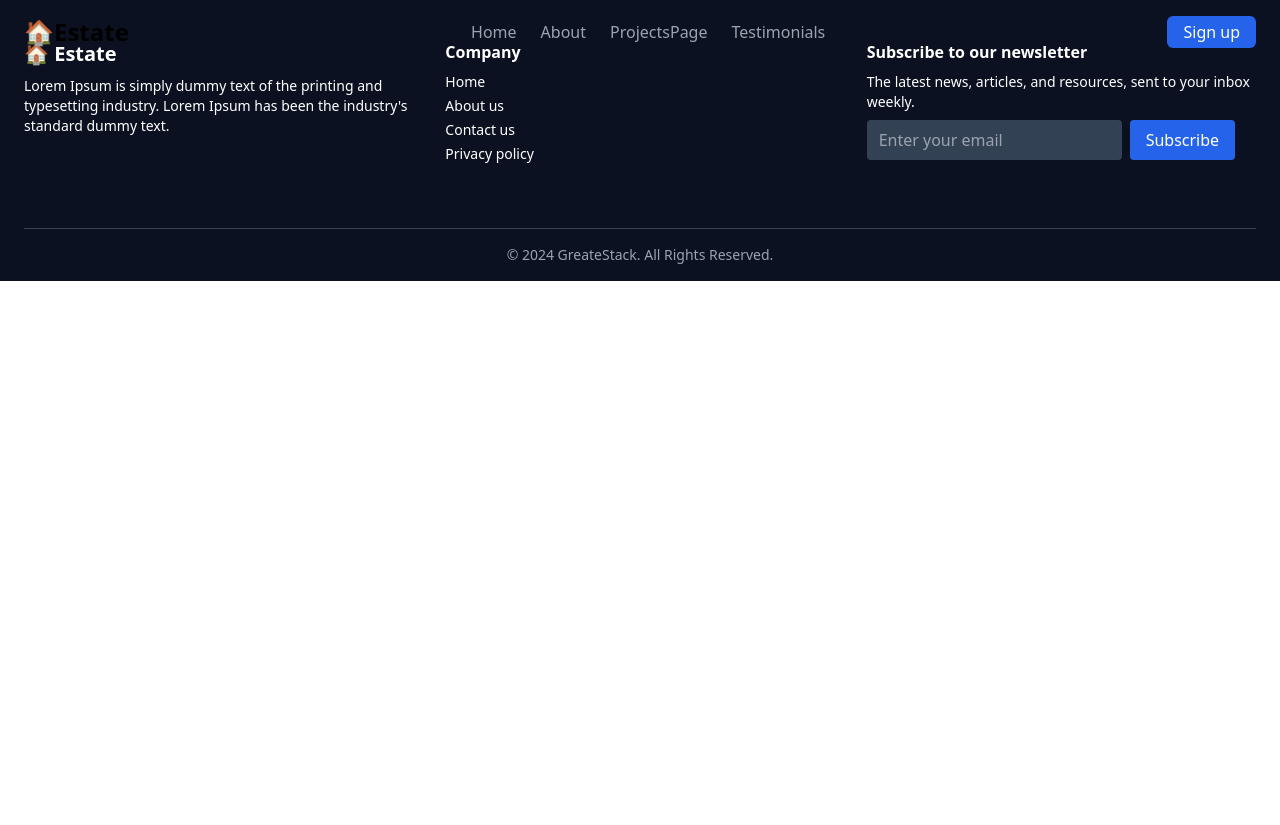
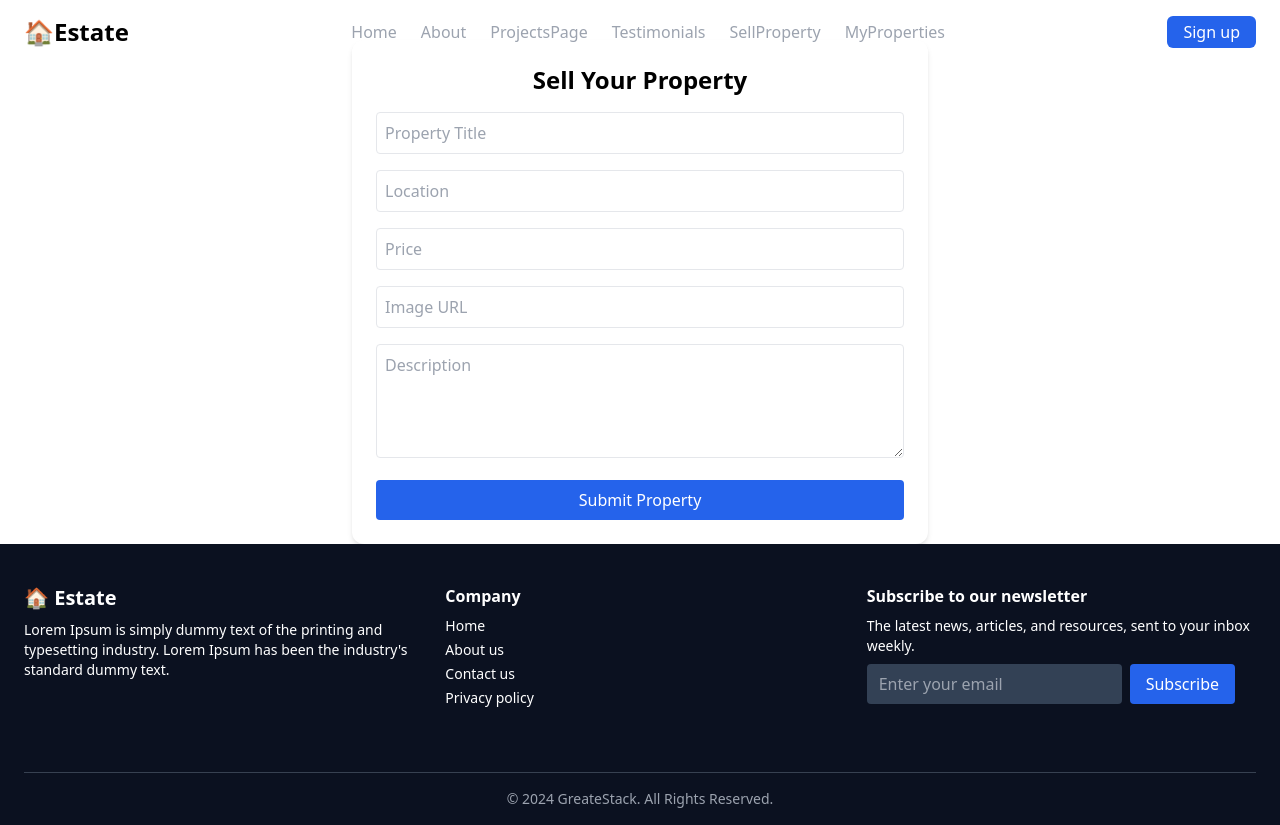
Before and after one commit to monikadhayal/REAL-ESTATUS-, a React (Vite) app: page /sellProperty in a window 1280 px wide. Before the commit the page ends 800 px from the top, so only its background shows below. Built offline with nearby package versions, Linux system fonts and the light colour scheme.

Commit message:
some small changement

```diff
--- a/src/App.jsx
+++ b/src/App.jsx
@@ -5,6 +5,8 @@ import AboutPage from "./Pages/AboutPage";
 import ProjectsPage from "./Pages/ProjectsPage";
 import Testimonials from "./Pages/Testimonials";
 import Footer from "./component/footer";
+import SellProperty from "./Pages/SellProperty";
+import MyProperties from "./Pages/MyProperties";
 // import ProjectModal from "./DetailPage/ProjectModal";
 
 export default function App() {
@@ -17,6 +19,8 @@ export default function App() {
         <Route path="/ProjectsPage" element={<ProjectsPage />} />
         <Route path="/Testimonials" element={<Testimonials />} />
         {/* <Route path="/DetailPage/ProjectModal" element={<Img1DetailPage />} /> */}
+        <Route path="/sellProperty" element={<SellProperty />} />
+        <Route path="/myproperties" element={<MyProperties />} />
       </Routes>
       <Footer />
     </div>
--- /dev/null
+++ b/src/Pages/MyProperties.jsx
@@ -0,0 +1,45 @@
+import { useEffect, useState } from "react";
+
+export default function MyProperties() {
+  const [properties, setProperties] = useState([]);
+
+  useEffect(() => {
+    const data = JSON.parse(localStorage.getItem("properties")) || [];
+    setProperties(data);
+  }, []);
+
+  return (
+    <div className="max-w-6xl mx-auto mt-10 p-4">
+      <h2 className="text-3xl font-bold mb-6 text-center">
+        My Submitted Properties
+      </h2>
+
+      {properties.length === 0 ? (
+        <p className="text-center text-gray-600">
+          No properties submitted yet.
+        </p>
+      ) : (
+        <div className="grid grid-cols-1 md:grid-cols-2 lg:grid-cols-3 gap-6">
+          {properties.map((prop, index) => (
+            <div
+              key={index}
+              className="bg-white p-4 shadow rounded-xl relative"
+            >
+              {prop.image && (
+                <img
+                  src={prop.image}
+                  alt={prop.title}
+                  className="w-full h-48 object-cover rounded mb-3"
+                />
+              )}
+              <h3 className="text-xl font-semibold">{prop.title}</h3>
+              <p className="text-gray-600">{prop.location}</p>
+              <p className="text-gray-800 font-bold">{prop.price}</p>
+              <p className="text-sm mt-2">{prop.description}</p>
+            </div>
+          ))}
+        </div>
+      )}
+    </div>
+  );
+}
--- a/src/Pages/ProjectsPage.jsx
+++ b/src/Pages/ProjectsPage.jsx
@@ -386,7 +386,6 @@ export default function ProjectsPage() {
         Projects Completed
       </h1>
 
-      {/* Swiper Slider */}
       <Swiper
         spaceBetween={20}
         slidesPerView={1}
@@ -421,7 +420,6 @@ export default function ProjectsPage() {
         ))}
       </Swiper>
 
-      {/* Modal */}
       {selectedProject && (
         <ProjectModal
           project={selectedProject}
--- /dev/null
+++ b/src/Pages/SellProperty.jsx
@@ -0,0 +1,89 @@
+import { useState } from "react";
+
+export default function SellProperty() {
+  const [formData, setFormData] = useState({
+    title: "",
+    location: "",
+    price: "",
+    image: "",
+    description: "",
+  });
+
+  const handleChange = (e) => {
+    const { name, value } = e.target;
+    setFormData((prev) => ({
+      ...prev,
+      [name]: value,
+    }));
+  };
+
+  const handleSubmit = (e) => {
+    e.preventDefault();
+    const stored = JSON.parse(localStorage.getItem("properties")) || [];
+    stored.push(formData);
+    localStorage.setItem("properties", JSON.stringify(stored));
+    alert("Property added successfully!");
+    setFormData({
+      title: "",
+      location: "",
+      price: "",
+      image: "",
+      description: "",
+    });
+  };
+
+  return (
+    <div className="max-w-xl mx-auto p-6 mt-10 bg-white rounded-xl shadow-md">
+      <h2 className="text-2xl font-bold mb-4 text-center">
+        Sell Your Property
+      </h2>
+      <form onSubmit={handleSubmit} className="space-y-4">
+        <input
+          name="title"
+          value={formData.title}
+          onChange={handleChange}
+          placeholder="Property Title"
+          className="w-full border p-2 rounded"
+          required
+        />
+        <input
+          name="location"
+          value={formData.location}
+          onChange={handleChange}
+          placeholder="Location"
+          className="w-full border p-2 rounded"
+          required
+        />
+        <input
+          name="price"
+          value={formData.price}
+          onChange={handleChange}
+          placeholder="Price"
+          className="w-full border p-2 rounded"
+          required
+        />
+        <input
+          name="image"
+          value={formData.image}
+          onChange={handleChange}
+          placeholder="Image URL"
+          className="w-full border p-2 rounded"
+        />
+        <textarea
+          name="description"
+          value={formData.description}
+          onChange={handleChange}
+          placeholder="Description"
+          className="w-full border p-2 rounded"
+          rows="4"
+        />
+        <button
+          type="submit"
+          className="w-full bg-blue-600 text-white py-2 rounded hover:bg-blue-700"
+        >
+          Submit Property
+        </button>
+      </form>
+    </div>
+  );
+}
--- a/src/component/Navbar.jsx
+++ b/src/component/Navbar.jsx
@@ -33,6 +33,18 @@ export default function Navbar() {
           >
             Testimonials
           </Link>
+          <Link
+            to="/SellProperty"
+            className="text-gray-400 hover:text-black transition-all duration-300"
+          >
+            SellProperty
+          </Link>
+          <Link
+            to="/MyProperties"
+            className="text-gray-400 hover:text-black transition-all duration-300"
+          >
+            MyProperties
+          </Link>
         </div>
 
         <button className="bg-blue-600 px-4 py-1 rounded-md hover:bg-gray-200 text-white">
```
